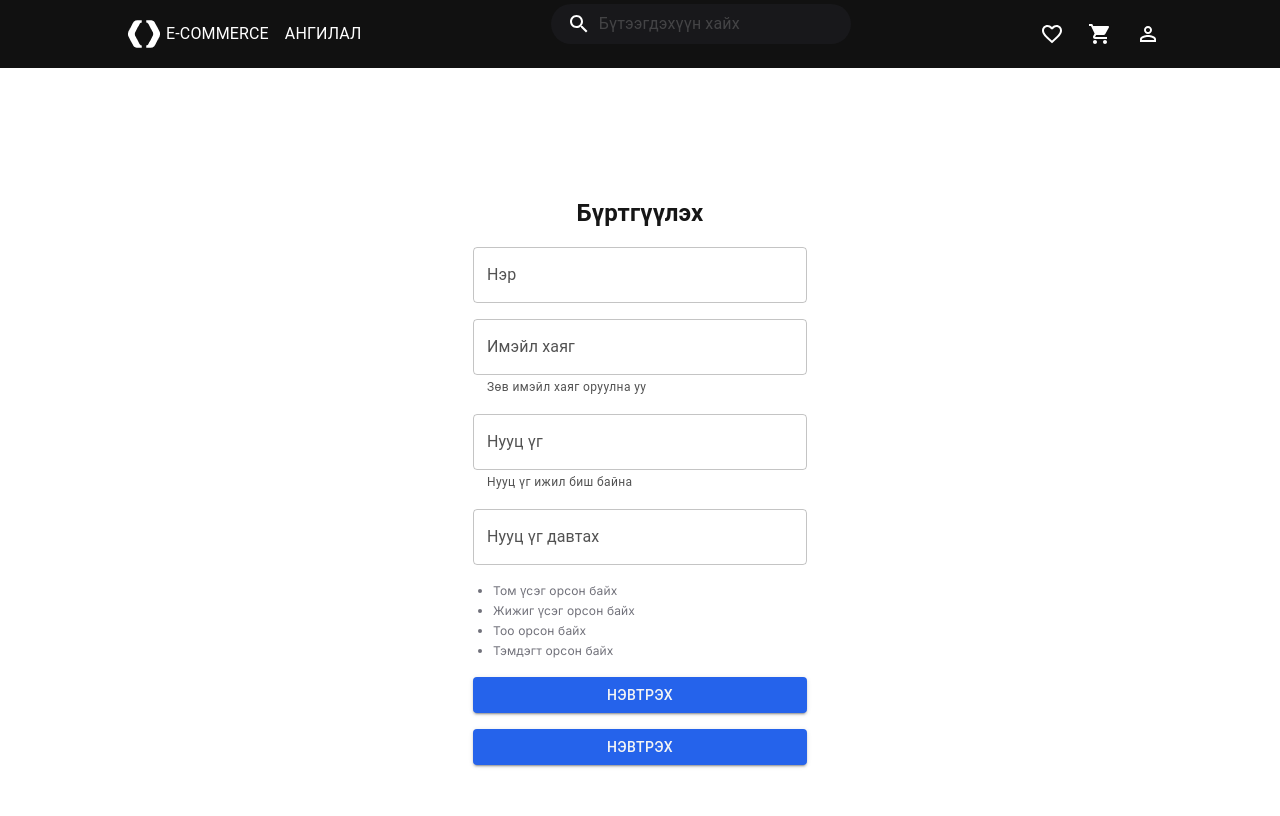
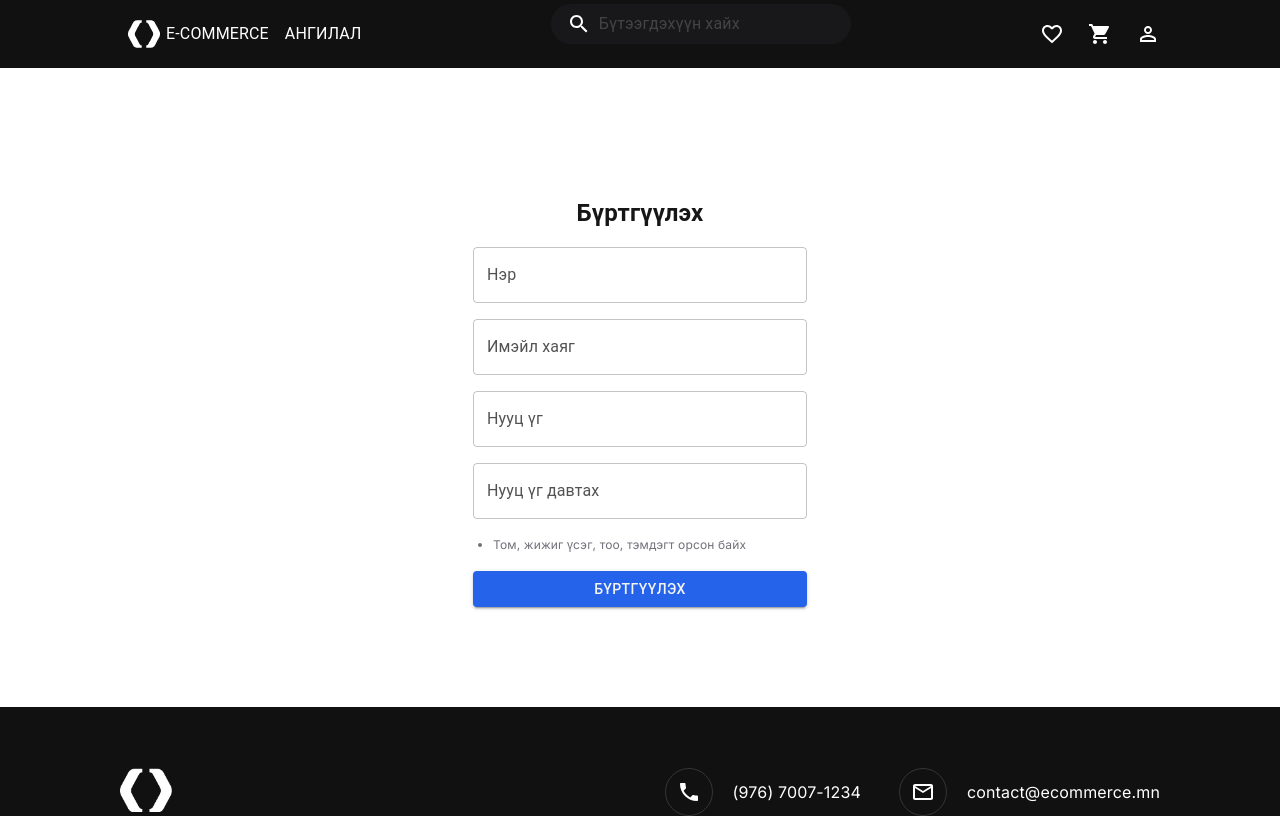
Before and after one commit to leap-1e-team1/E-COMMERCE, a Next.js app in the folder front-end/: page /register in a window 1280 px wide. Shown: the top 816 px of the page. Built offline with nearby package versions, Linux system fonts and the light colour scheme.

Commit message:
login, register

```diff
--- a/front-end/package.json
+++ b/front-end/package.json
@@ -18,9 +18,9 @@
     "react-dom": "^18"
   },
   "devDependencies": {
-    "@types/node": "^20",
-    "@types/react": "^18",
+    "@types/node": "20.16.11",
+    "@types/react": "18.3.11",
     "@types/react-dom": "^18",
-    "typescript": "^5"
+    "typescript": "5.6.3"
   }
 }
--- a/front-end/src/app/register/page.tsx
+++ b/front-end/src/app/register/page.tsx
@@ -3,8 +3,10 @@
 import { CustomButton } from "@/components/Button";
 import { Input } from "@/components/Input";
 import { List, ListItem, Stack, Typography } from "@mui/material";
+import { useRouter } from "next/navigation";
 
 const Register = () => {
+  const router = useRouter();
   return (
     <Stack
       alignItems={"center"}
@@ -17,38 +19,10 @@ const Register = () => {
         Бүртгүүлэх
       </Typography>
       <Stack gap={4} sx={{ width: "334px" }}>
-        <Input
-          label="Нэр"
-          placeholder=""
-          helperText=""
-          inputHandler={() => {
-            console.log("Asd");
-          }}
-        />
-        <Input
-          placeholder=""
-          label="Имэйл хаяг"
-          helperText="Зөв имэйл хаяг оруулна уу"
-          inputHandler={() => {
-            console.log("Asd");
-          }}
-        />
-        <Input
-          label="Нууц үг"
-          placeholder=""
-          helperText="Нууц үг ижил биш байна"
-          inputHandler={() => {
-            console.log("Asd");
-          }}
-        />
-        <Input
-          label="Нууц үг давтах "
-          placeholder=""
-          helperText=""
-          inputHandler={() => {
-            console.log("Asd");
-          }}
-        />
+        <Input label="Нэр" placeholder="" helperText="" />
+        <Input placeholder="" label="Имэйл хаяг" helperText="" />
+        <Input label="Нууц үг" placeholder="" helperText="" />
+        <Input label="Нууц үг давтах " placeholder="" helperText="" />
         <List disablePadding sx={{ listStyleType: "disc", marginLeft: "20px" }}>
           <ListItem
             disablePadding
@@ -60,58 +34,17 @@ const Register = () => {
               color: "#71717A",
             }}
           >
-            Том үсэг орсон байх
-          </ListItem>
-          <ListItem
-            disablePadding
-            sx={{
-              display: "list-item",
-              fontSize: "12px",
-              fontWeight: "400",
-              lineHeight: "20px",
-              color: "#71717A",
-            }}
-          >
-            Жижиг үсэг орсон байх
-          </ListItem>
-          <ListItem
-            disablePadding
-            sx={{
-              display: "list-item",
-              fontSize: "12px",
-              fontWeight: "400",
-              lineHeight: "20px",
-              color: "#71717A",
-            }}
-          >
-            Тоо орсон байх
-          </ListItem>
-          <ListItem
-            disablePadding
-            sx={{
-              display: "list-item",
-              fontSize: "12px",
-              fontWeight: "400",
-              lineHeight: "20px",
-              color: "#71717A",
-            }}
-          >
-            Тэмдэгт орсон байх
+            Том, жижиг үсэг, тоо, тэмдэгт орсон байх
           </ListItem>
         </List>
         <CustomButton
-          text="Нэвтрэх"
+          text="Бүртгүүлэх"
+          href={"/login"}
           textColor="background.paper"
-          handleClick={() => console.log("Button clicked!")}
-          bgColor="secondary.main"
-          hoverColor="primary.main"
-          height="36px"
-          border="secondary.main"
-        />
-        <CustomButton
-          text="Нэвтрэх"
-          textColor="background.paper"
-          handleClick={() => console.log("Button clicked!")}
+          handleClick={() => {
+            console.log("Button clicked!");
+            router.push("/login");
+          }}
           bgColor="secondary.main"
           hoverColor="primary.main"
           height="36px"
```
Also changed, not shown: front-end/src/app/login/page.tsx (+8 -3 lines), 1 other file (tests, documents, lock files or other folders).
